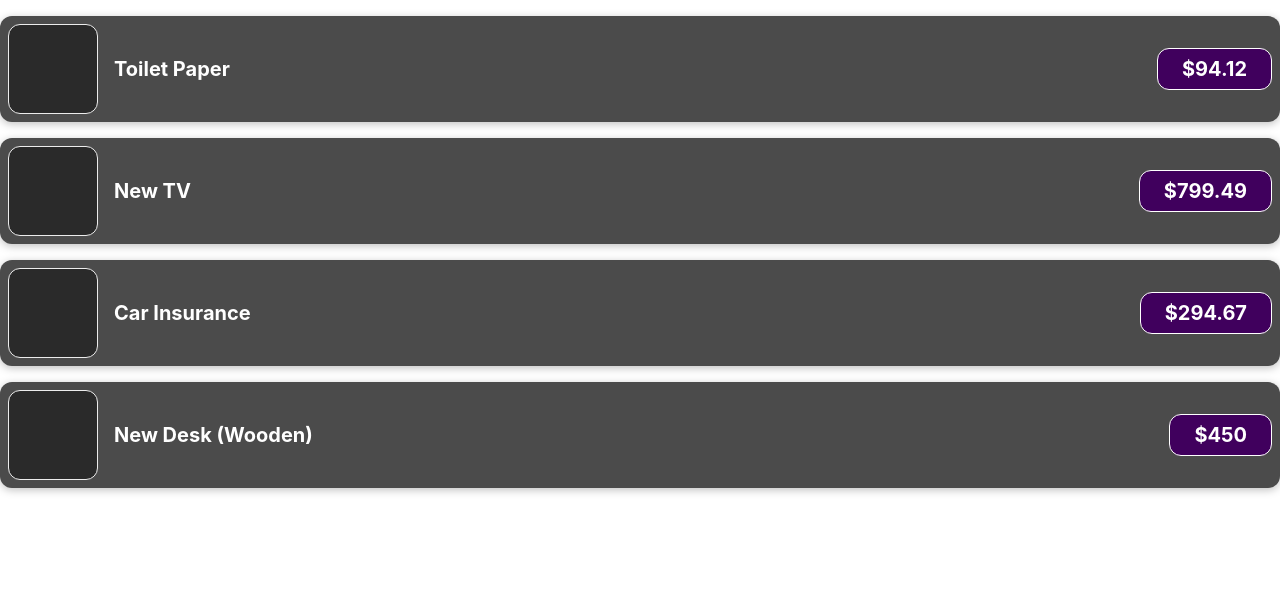
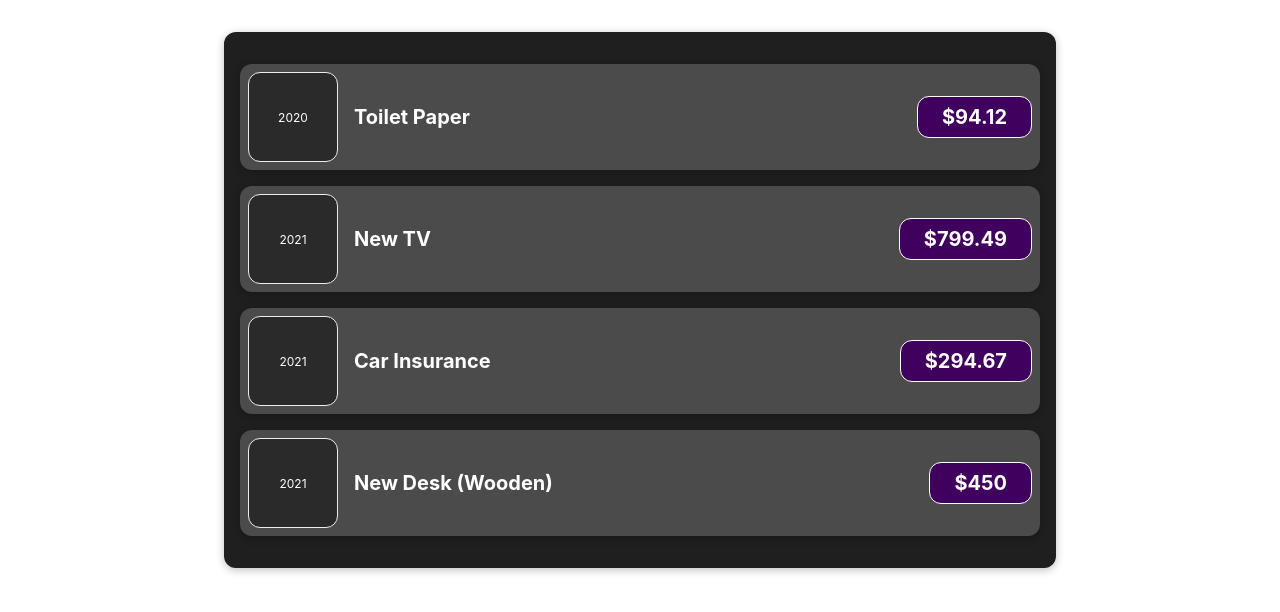
Before and after one commit to MohdNafish/react-course, a React (Create React App) app: page / in a window 1280 px wide. Shown: the top 612 px of the page. Built offline with nearby package versions, Linux system fonts and the light colour scheme.

Commit message:
Composition Children props

```diff
--- a/src/App.js
+++ b/src/App.js
@@ -1,5 +1,6 @@
 import React from "react";
 import ExpenseItem from "./components/ExpenseItem";
+import Expenses from "./components/Expenses";
 
 function App() {
   const expenses = [
@@ -25,26 +26,7 @@ function App() {
   ];
   return (
     <div className="App">
-      <ExpenseItem
-        title={expenses[0].title}
-        amount={expenses[0].amount}
-        date={expenses[0].date}
-      />
-      <ExpenseItem
-        title={expenses[1].title}
-        amount={expenses[1].amount}
-        date={expenses[1].date}
-      />
-      <ExpenseItem
-        title={expenses[2].title}
-        amount={expenses[2].amount}
-        date={expenses[2].date}
-      />
-      <ExpenseItem
-        title={expenses[3].title}
-        amount={expenses[3].amount}
-        date={expenses[3].date}
-      />
+      <Expenses items={expenses} />
     </div>
   );
 }
--- /dev/null
+++ b/src/components/Card.css
@@ -0,0 +1,4 @@
+.card {
+    border-radius: 12px;
+    box-shadow: 0 2px 8px rgba(0, 0, 0, 0.25);
+}
--- /dev/null
+++ b/src/components/Card.js
@@ -0,0 +1,9 @@
+import './Card.css';
+
+function Card(props) {
+    const classes = 'card ' + props.className;
+    return <div className={classes}>{props.children}</div>;
+
+}
+
+export default Card;
--- a/src/components/ExpenseDate.js
+++ b/src/components/ExpenseDate.js
@@ -3,13 +3,13 @@ import './ExpenseDate.css'
 function ExpenseDate(props) {
     // const month = props.date.toLocalString('en-US', { month: 'long' })
     // const day = props.date.toLocalString('en-US', { day: '2-digit' })
-    // const year = props.date.getFullYear();
+    const year = props.date.getFullYear();
 
     return(
         <div className='expense-date'>
             {/* <div className='expense-date__month'>{month}</div> */}
             {/* <div className='expense-date__day'>{day}</div> */}
-            {/* <div className='expense-date__year'>{year}</div> */}
+            <div className='expense-date__year'>{year}</div>
         </div>
     )
 }
--- a/src/components/ExpenseItem.js
+++ b/src/components/ExpenseItem.js
@@ -1,17 +1,18 @@
 import React from 'react';
 import './expenseItem.css';
 import ExpenseDate from './ExpenseDate';
+import Card from './Card';
 
 function ExpenseItem(props) {
 
     return(
-        <div className='expense-item'>
-            <ExpenseDate />
+        <Card className='expense-item'>
+            <ExpenseDate date={props.date} />
             <div className='expense-item__description'>
                 <h2>{props.title}</h2>
                 <div className='expense-item__price'>${props.amount}</div>
             </div>
-        </div>
+        </Card>
     )
 }
 
--- /dev/null
+++ b/src/components/Expenses.css
@@ -0,0 +1,7 @@
+.expenses {
+    padding: 1rem;
+    background-color: rgb(31, 31, 31);
+    margin: 2rem auto;
+    width: 50rem;
+    max-width: 95%;
+}
--- /dev/null
+++ b/src/components/Expenses.js
@@ -0,0 +1,32 @@
+import ExpenseItem from "./ExpenseItem";
+import Card from './Card'
+import './Expenses.css';
+
+function Expenses(props) {
+    return(
+        <Card className="expenses">
+            <ExpenseItem
+                title={props.items[0].title}
+                amount={props.items[0].amount}
+                date={props.items[0].date}
+            />
+            <ExpenseItem
+                title={props.items[1].title}
+                amount={props.items[1].amount}
+                date={props.items[1].date}
+            />
+            <ExpenseItem
+                title={props.items[2].title}
+                amount={props.items[2].amount}
+                date={props.items[2].date}
+            />
+            <ExpenseItem
+                title={props.items[3].title}
+                amount={props.items[3].amount}
+                date={props.items[3].date}
+            />
+        </Card>
+    )
+}
+
+export default Expenses;
--- a/src/components/expenseItem.css
+++ b/src/components/expenseItem.css
@@ -2,10 +2,8 @@
     display: flex;
     justify-content: space-between;
     align-items: center;
-    box-shadow: 0 2px 8px rgba(0, 0, 0, 0.25);
     padding: 0.5rem;
     margin: 1rem 0;
-    border-radius: 12px;
     background-color: #4b4b4b;
 }
 
```
